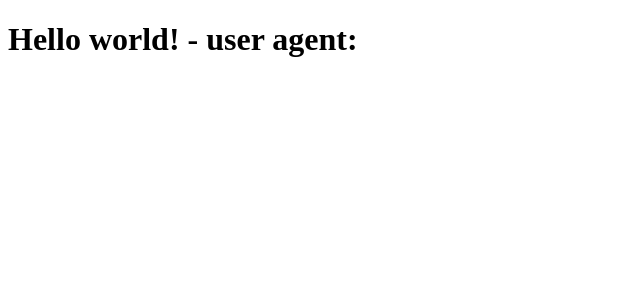
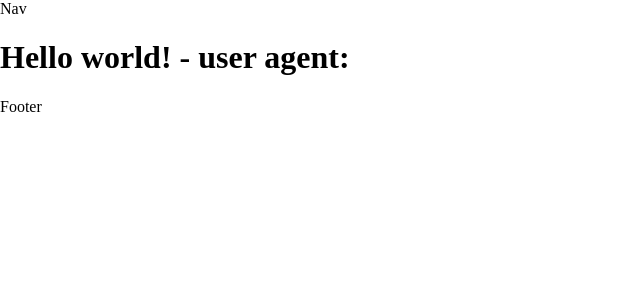
Before and after one commit to EstebanDalelR/zemogaUI, a Next.js app: page / in a window 1280 px wide. Shown: the top 300 px of the page, without its empty margins (0-640 px from the left). Built offline with nearby package versions, Linux system fonts and the light colour scheme.

Commit message:
Add basic layout to index

```diff
--- /dev/null
+++ b/components/footer.tsx
@@ -0,0 +1,25 @@
+
+export default function Footer (props) {
+  return (
+    <>
+      <style global jsx>{`
+            html, body {
+              margin: 0;
+            }
+        `}
+      </style>
+      <style jsx>{`
+          @media only screen
+          and (max-device-width : 736px) {
+          }
+          @media only screen
+          and (min-device-width : 736px) {
+          }
+        `}
+      </style>
+      <div className='mainContent'>
+          Footer
+      </div>
+    </>
+  )
+}
--- /dev/null
+++ b/components/layout.tsx
@@ -0,0 +1,29 @@
+import Navbar from './navbar'
+import Footer from './footer'
+
+export default function Layout (props) {
+  return (
+    <>
+      <style global jsx>{`
+            html, body {
+              margin: 0;
+            }
+        `}
+      </style>
+      <style jsx>{`
+          @media only screen
+          and (max-device-width : 736px) {
+          }
+          @media only screen
+          and (min-device-width : 736px) {
+          }
+        `}
+      </style>
+      <Navbar />
+      <div className='mainContent'>
+          {props.children}
+        <Footer />
+      </div>
+    </>
+  )
+}
--- /dev/null
+++ b/components/navbar.tsx
@@ -0,0 +1,25 @@
+
+export default function Navbar (props) {
+  return (
+    <>
+      <style global jsx>{`
+            html, body {
+              margin: 0;
+            }
+        `}
+      </style>
+      <style jsx>{`
+          @media only screen
+          and (max-device-width : 736px) {
+          }
+          @media only screen
+          and (min-device-width : 736px) {
+          }
+        `}
+      </style>
+      <div className='mainContent'>
+          Nav
+      </div>
+    </>
+  )
+}
--- a/pages/index.tsx
+++ b/pages/index.tsx
@@ -1,7 +1,12 @@
 import { NextPage } from 'next';
+import Layout from '../components/layout'
 
 const Home: NextPage<{ userAgent: string }> = ({ userAgent }) => (
-  <h1>Hello world! - user agent: {userAgent}</h1>
+  <Layout>
+    <h1>
+      Hello world! - user agent: {userAgent}
+    </h1>
+  </Layout>
 );
 
 Home.getInitialProps = async ({ req }) => {
```
